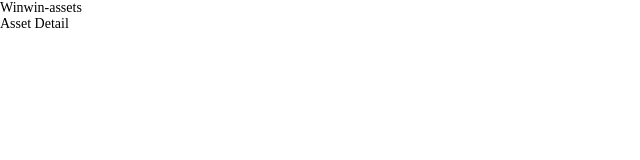
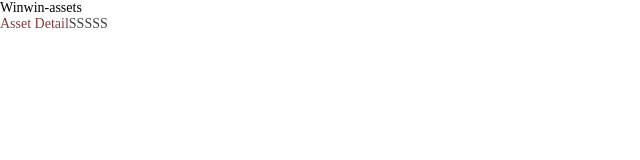
Before and after one commit to romncn/WinWin-Assets_Web, a React (Create React App) app: page /asset/1 in a window 1280 px wide. Shown: the top 160 px of the page, without its empty margins (0-640 px from the left). Built offline with nearby package versions, Linux system fonts and the light colour scheme.

Commit message:
update use theme color in asset detail page

```diff
--- a/src/views/AssetDetail.tsx
+++ b/src/views/AssetDetail.tsx
@@ -1,10 +1,24 @@
 import React from "react";
 import { useParams } from "react-router-dom";
+import { styled } from "../style/Theme";
+
+const Text = styled.span`
+  color: ${(props) => props.theme.color.base};
+`;
+
+const TextSub = styled.span`
+  color: ${(props) => props.theme.color.sub};
+`;
 
 const AssetDetail: React.SFC = (props) => {
   let { name } = useParams();
   //   console.log("name", (name+"").replace("_", " "));
-  return <div>Asset Detail</div>;
+  return (
+    <>
+      <Text>Asset Detail</Text>
+      <TextSub>SSSSS</TextSub>
+    </>
+  );
 };
 
 export default AssetDetail;
```
